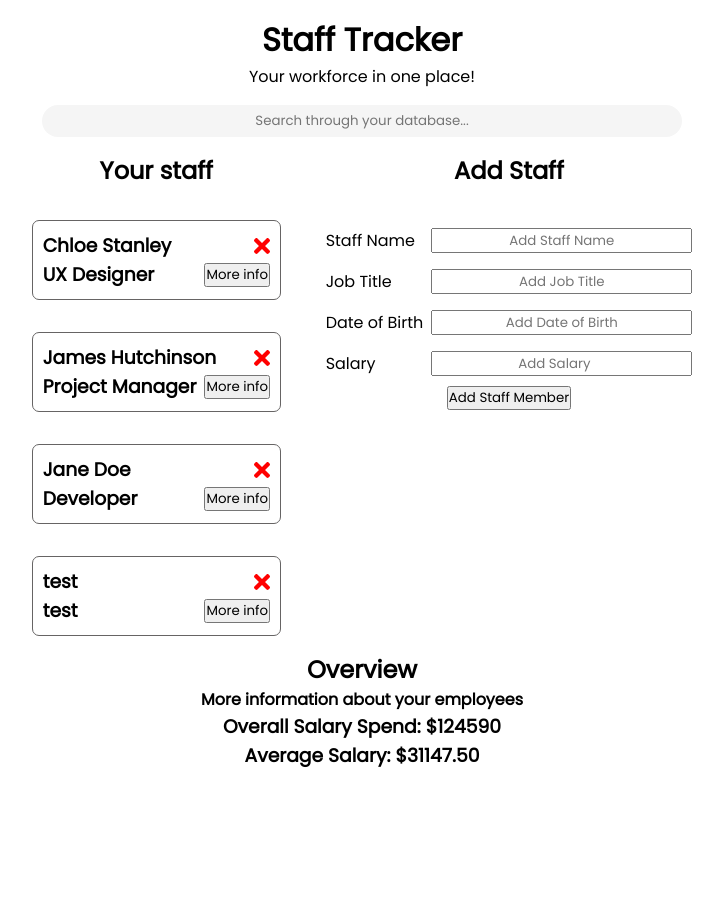
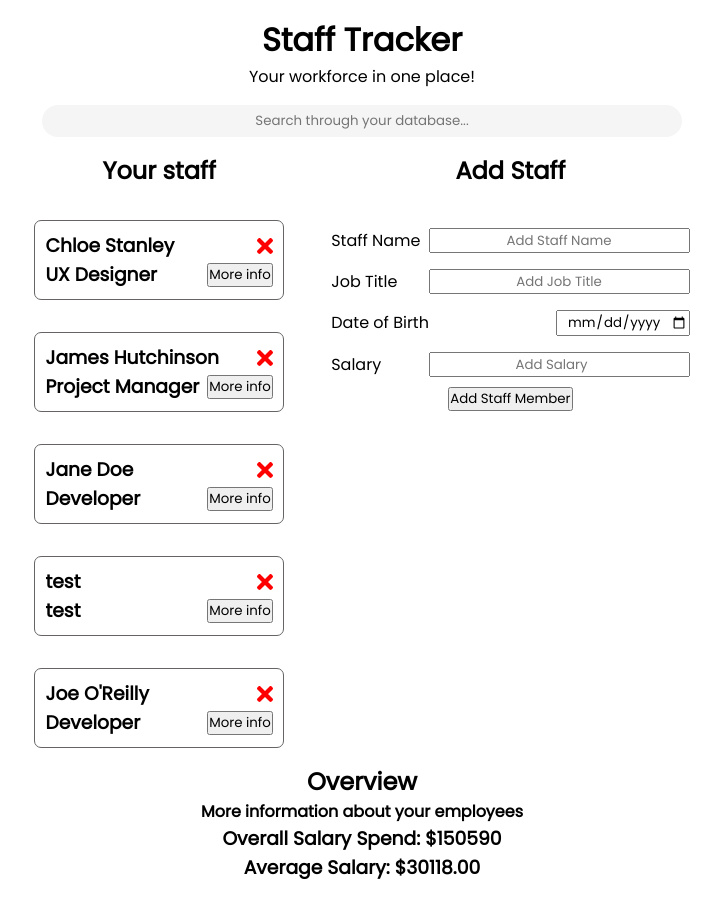
Before and after one commit to JosephO1992/react-staff-tracker, a React (Create React App) app: page / in a window 1280 px wide. Shown: the top 918 px of the page, without its empty margins (278-1001 px from the left). Built offline with nearby package versions, Linux system fonts and the light colour scheme; data requests are answered from the project's data file.

Commit message:
Added proper date input

```diff
--- a/db.json
+++ b/db.json
@@ -31,6 +31,14 @@
       "salary": 45590,
       "open": false,
       "id": 5
+    },
+    {
+      "name": "Joe O'Reilly",
+      "title": "Developer",
+      "dob": "2021-03-16",
+      "salary": 26000,
+      "open": false,
+      "id": 6
     }
   ]
 }
--- a/src/components/AddStaff.js
+++ b/src/components/AddStaff.js
@@ -45,7 +45,7 @@ const onSubmit = (e) => {
             </div>
             <div className='container' id="form-label">
                 <label> Date of Birth </label>
-                <input type="text" placeholder='Add Date of Birth' value={dob} onChange={(e) => {
+                <input type="date" placeholder='Add Date of Birth' value={dob} onChange={(e) => {
                     setDob(e.target.value)
                 }}/>
             </div>
--- a/src/components/StaffList.js
+++ b/src/components/StaffList.js
@@ -3,6 +3,7 @@ import Staff from './Staff'
 const StaffList = ( {staffMembers, onDelete, onDisplay} ) => {
 
     return (
+
         <div>
             <h2> Your staff </h2>
             <div className="container-vertical staff-container">
```
Also changed, not shown: src/App.js (+5 -3 lines).
